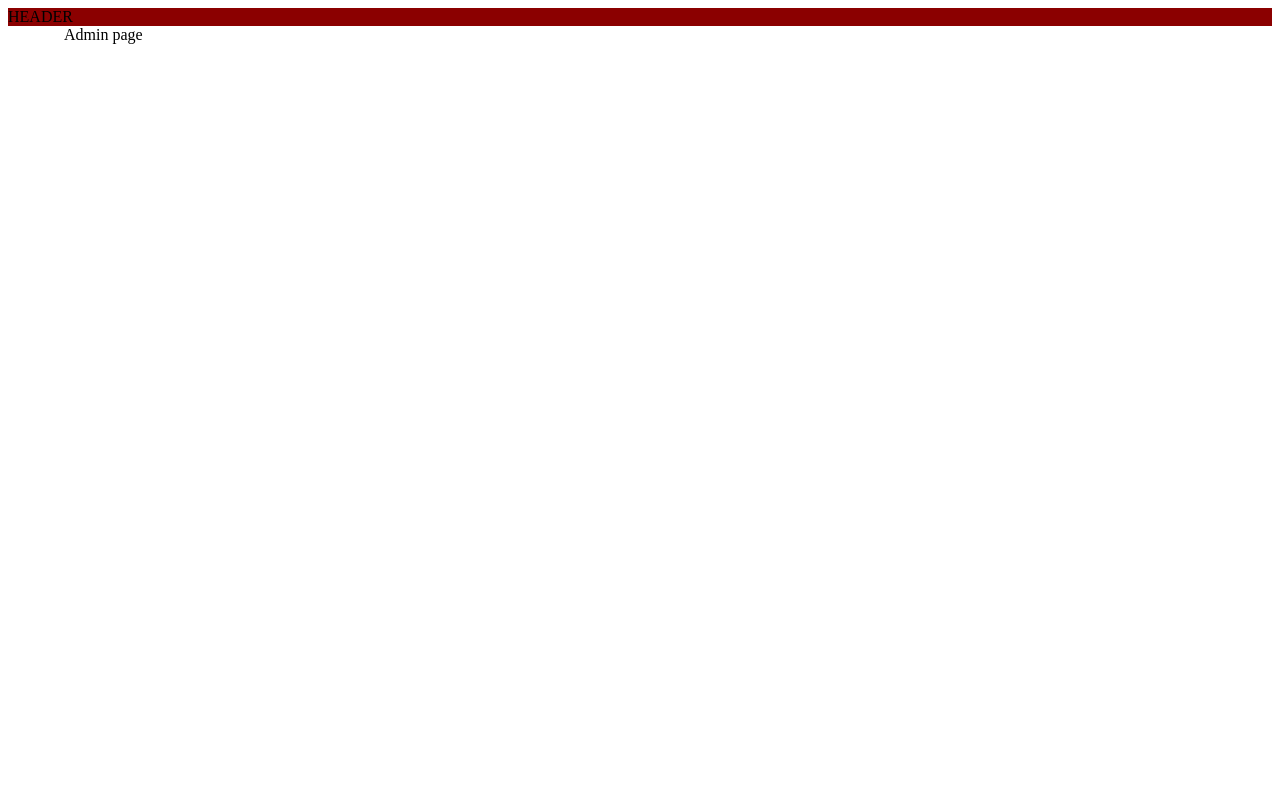
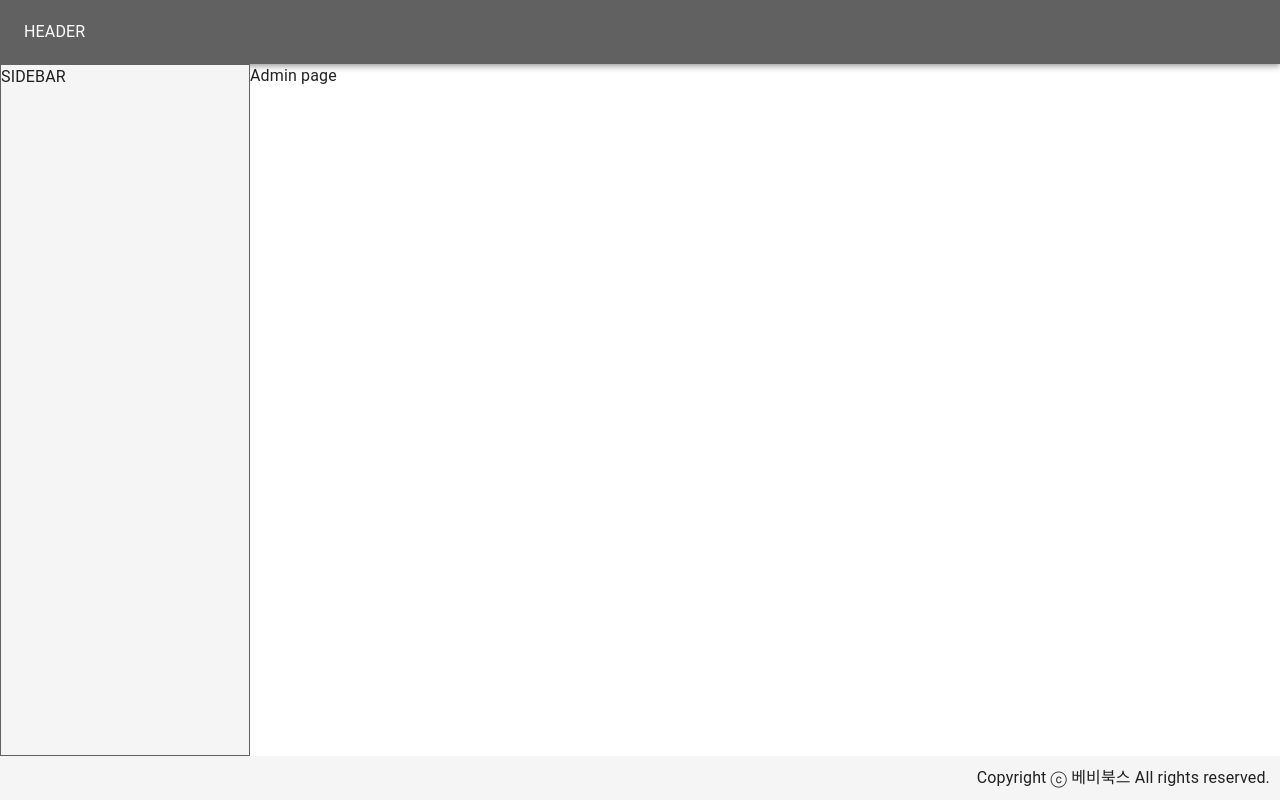
Before and after one commit to OhSeungBeen/babybooks-frontend, a Next.js app: page /admin in a window 1280 px wide. Built offline with nearby package versions, Linux system fonts and the light colour scheme.

Commit message:
Admin Layout (Header, Sidebar, Footer)

```diff
--- a/components/admin/header.tsx
+++ /dev/null
@@ -1,11 +0,0 @@
-import { Container, Box } from "@mui/material";
-
-const Header = () => {
-  return (
-    <header>
-      <Box sx={{ width: "100%", bgcolor: "darkred" }}>HEADER</Box>
-    </header>
-  );
-};
-
-export default Header;
--- /dev/null
+++ b/components/admin/layout/footer.tsx
@@ -0,0 +1,36 @@
+import React from "react";
+import { Box, Theme } from "@mui/material";
+import { ComponentProps } from "../../../types";
+import { makeStyles } from "@mui/styles";
+
+interface FooterProps extends ComponentProps {}
+
+interface FooterState {}
+
+class Footer extends React.Component<FooterProps, FooterState> {
+  render() {
+    return (
+      <footer className={this.props.classes.footer}>
+        <Box>Copyright ⓒ 베비북스 All rights reserved.</Box>
+      </footer>
+    );
+  }
+}
+
+const Export = () => {
+  const useStyles = makeStyles((theme: Theme) => ({
+    footer: {
+      width: "100%",
+      position: "fixed",
+      background: theme.palette.secondary.main,
+      bottom: "0px",
+      textAlign: "right",
+      padding: "10px",
+      zIndex: 1,
+    },
+  }));
+  const classes = useStyles();
+  return <Footer classes={classes} />;
+};
+
+export default Export;
--- /dev/null
+++ b/components/admin/layout/header.tsx
@@ -0,0 +1,24 @@
+import React from "react";
+import { Box, Theme } from "@mui/material";
+import { ComponentProps } from "../../../types";
+import { makeStyles } from "@mui/styles";
+
+interface HeaderProps extends ComponentProps {}
+
+interface HeaderState {}
+
+class Header extends React.Component<HeaderProps, HeaderState> {
+  render() {
+    return <Box className={this.props.classes.header}>HEADER</Box>;
+  }
+}
+
+const Export = () => {
+  const useStyles = makeStyles((theme: Theme) => ({
+    header: {},
+  }));
+  const classes = useStyles();
+  return <Header classes={classes} />;
+};
+
+export default Export;
--- a/components/admin/layout/index.tsx
+++ b/components/admin/layout/index.tsx
@@ -1,18 +1,42 @@
+import React from "react";
 import Head from "next/head";
-import Header from "../header";
 import { ADMIN_PAGE_TITLE } from "../../../config/strings";
-import { Container } from "@mui/material";
+import { CssBaseline, ThemeProvider, AppBar, Toolbar } from "@mui/material";
+import { defaultTheme } from "../../../config/theme";
 
-const AdminLayout = ({ children }) => {
+import Header from "./header";
+import Sidebar from "./sidebar";
+import Footer from "./footer";
+import { Box } from "@mui/system";
+
+export default class AdminLayout extends React.Component {
+  render() {
     return (
       <>
         <Head>
           <title>{ADMIN_PAGE_TITLE}</title>
+          <meta name="viewport" content="initial-scale=1, width=device-width" />
+          <meta
+            name="theme-color"
+            content={defaultTheme.palette.primary.main}
+          />
         </Head>
+        <ThemeProvider theme={defaultTheme}>
+          <CssBaseline />
+          <Box sx={{ position: "absolute", width: "100%", height: "100%" }}>
+            <AppBar position="relative">
+              <Toolbar>
                 <Header />
-      <Container>{children}</Container>
+              </Toolbar>
+            </AppBar>
+            <Box sx={{ display: "flex" }}>
+              <Sidebar />
+              <main>{this.props.children}</main>
+            </Box>
+            <Footer />
+          </Box>
+        </ThemeProvider>
       </>
     );
-};
-
-export default AdminLayout;
+  }
+}
--- /dev/null
+++ b/components/admin/layout/sidebar.tsx
@@ -0,0 +1,61 @@
+import React from "react";
+
+import { Drawer, Box, Theme } from "@mui/material";
+import { makeStyles } from "@mui/styles";
+import { ComponentProps } from "../../../types";
+
+interface SidebarProps extends ComponentProps {}
+
+interface SidebarState {}
+
+class Sidebar extends React.Component<SidebarProps, SidebarState> {
+  render() {
+    return (
+      <nav className={this.props.classes.nav}>
+        <Drawer
+          variant={"persistent"}
+          ModalProps={{ keepMounted: true }}
+          open={true}
+          classes={{
+            paper: this.props.classes.drawerPaper,
+          }}
+        >
+          <Box className={this.props.classes.drawContainor}>SIDEBAR</Box>
+        </Drawer>
+      </nav>
+    );
+  }
+}
+
+const Export = () => {
+  const drawerWidth = "250px";
+  const headerHeight = "64px";
+  const footerHeight = "44px";
+  const useStyles = makeStyles((theme: Theme) => ({
+    nav: {
+      [theme.breakpoints.up("md")]: {
+        width: drawerWidth,
+        flexShrink: 0,
+      },
+    },
+    drawerPaper: {
+      width: drawerWidth,
+      background: theme.palette.background.default,
+      color: theme.palette.text.primary,
+      borderRight: "none",
+      top: headerHeight,
+      zIndex: 0,
+    },
+    drawContainor: {
+      height: `calc(100% - ${headerHeight} - ${footerHeight})`,
+      backgroundColor: theme.palette.secondary.main,
+      borderWidth: "1px",
+      borderStyle: "solid",
+      borderColor: theme.palette.primary.main,
+    },
+  }));
+  const classes = useStyles();
+  return <Sidebar classes={classes} />;
+};
+
+export default Export;
--- /dev/null
+++ b/config/theme.tsx
@@ -0,0 +1,16 @@
+import { createTheme, Theme } from "@mui/material";
+import { grey, red } from "@mui/material/colors";
+
+export const defaultTheme: Theme = createTheme({
+  palette: {
+    primary: {
+      main: grey.A700,
+    },
+    secondary: {
+      main: grey[100],
+    },
+    error: {
+      main: red.A400,
+    },
+  },
+});
--- a/package.json
+++ b/package.json
@@ -12,14 +12,17 @@
     "@emotion/react": "^11.4.1",
     "@emotion/styled": "^11.3.0",
     "@mui/material": "^5.0.3",
+    "@mui/styles": "^5.0.1",
     "next": "11.1.2",
     "next-redux-wrapper": "^7.0.5",
     "react": "17.0.2",
     "react-dom": "17.0.2",
-    "react-redux": "^7.2.5"
+    "react-redux": "^7.2.5",
+    "redux-thunk": "^2.3.0"
   },
   "devDependencies": {
     "@types/react": "^17.0.29",
+    "eslint-plugin-react-hooks": "^4.2.0",
     "typescript": "^4.4.4",
     "webpack": "^5.58.2"
   }
--- a/pages/admin/index.tsx
+++ b/pages/admin/index.tsx
@@ -1,5 +1,10 @@
+import { Box } from "@mui/system";
 import AdminLayout from "../../components/admin/layout";
 
-const AdminPage = () => <AdminLayout>Admin page</AdminLayout>;
-
-export default AdminPage;
+export default function AdminPage() {
+  return (
+    <AdminLayout>
+      <>Admin page</>
+    </AdminLayout>
+  );
+}
--- a/tsconfig.json
+++ b/tsconfig.json
@@ -2,6 +2,7 @@
   "compilerOptions": {
     "target": "es5",
     "lib": [
+      "es6",
       "dom",
       "dom.iterable",
       "esnext"
@@ -16,7 +17,10 @@
     "moduleResolution": "node",
     "resolveJsonModule": true,
     "isolatedModules": true,
-    "jsx": "preserve"
+    "jsx": "preserve",
+    "noImplicitAny": true,
+    "noImplicitThis": true,
+    "strictNullChecks": true
   },
   "include": [
     "next-env.d.ts",
```
Also changed, not shown: redux/reducer.tsx (added, +9 -0 lines), types/index.tsx (+10 -1 lines), redux/store.tsx (added). Lines whose indentation alone changed are shown as unchanged.
